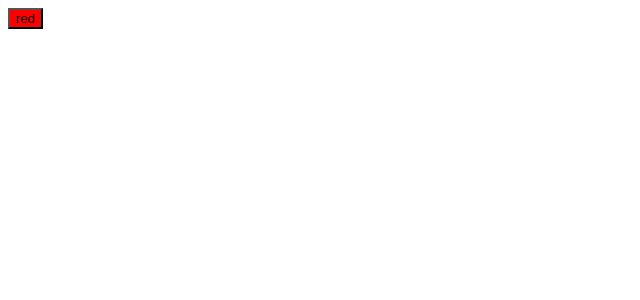
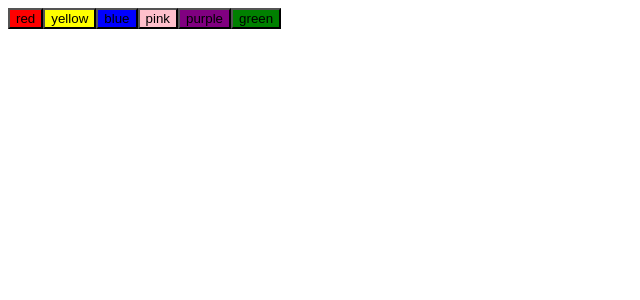
Before and after one commit to KaraPedersen/create-randomcolor, a React app: page / in a window 1280 px wide. Shown: the top 300 px of the page, without its empty margins (0-640 px from the left). Built offline with nearby package versions, Linux system fonts and the light colour scheme.

Commit message:
added pink, green and purple colors

```diff
--- a/src/containers/ColorPicker.jsx
+++ b/src/containers/ColorPicker.jsx
@@ -12,7 +12,7 @@ export default class ColorPicker extends Component {
   };
 
   render() {
-    const colors = ['red'];
+    const colors = ['red', 'yellow', 'blue', 'pink', 'purple', 'green'];
     const { selectedColor } = this.state;
 
     return (
```
